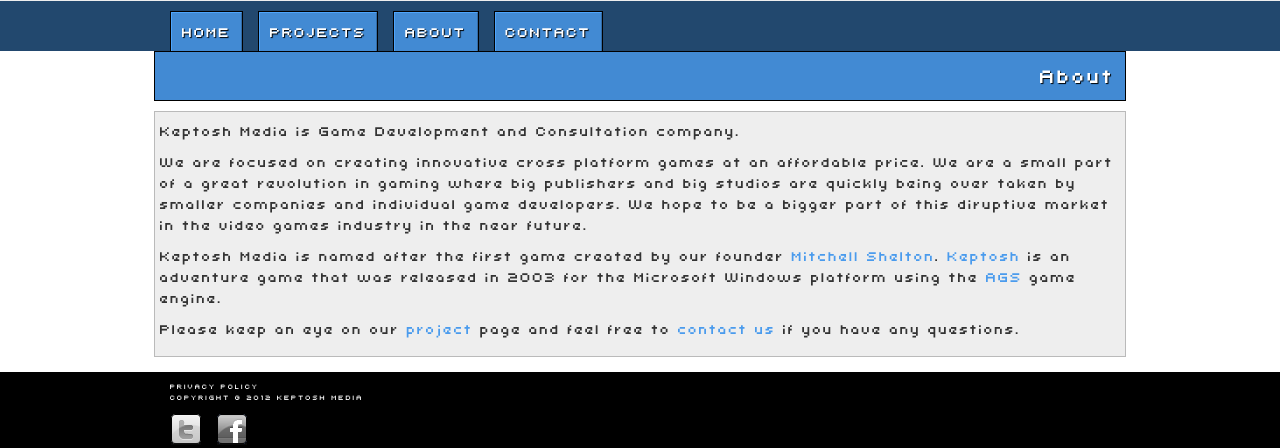
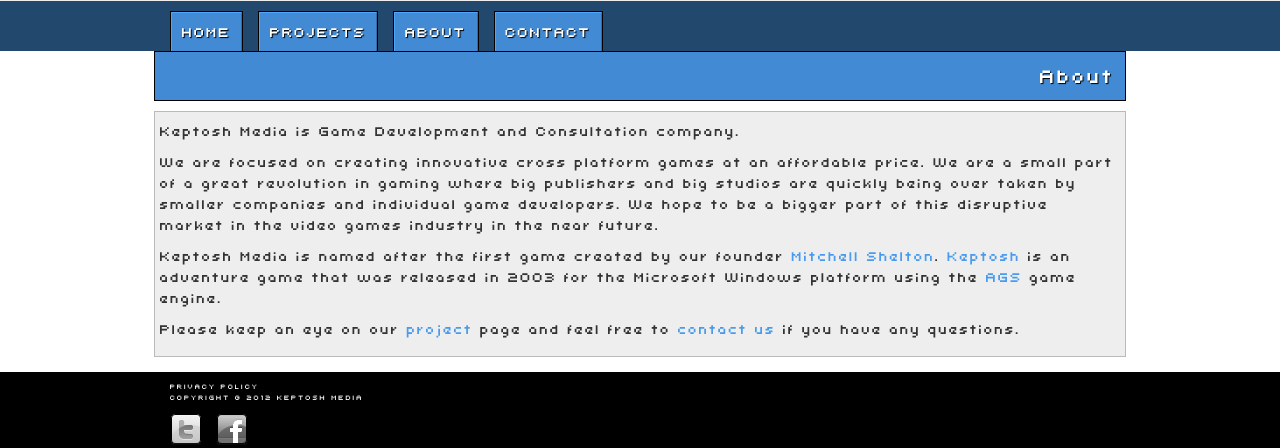
Before and after one commit to mitchellshelton/keptosh.com, a PHP site: page /about in a window 1280 px wide. Shown: the part 326-774 px from the top of the page. Run offline with PHP 8.4, Linux system fonts and the light colour scheme.

Commit message:
Spelling correction on about page.

```diff
--- a/content/about.php
+++ b/content/about.php
@@ -6,7 +6,7 @@
     Keptosh Media is Game Development and Consultation company.
     </p>
     <p>
-    We are focused on creating innovative cross platform games at an affordable price. We are a small part of a great revolution in gaming where big publishers and big studios are quickly being over taken by smaller companies and individual game developers. We hope to be a bigger part of this diruptive market in the video games industry in the near future.
+    We are focused on creating innovative cross platform games at an affordable price. We are a small part of a great revolution in gaming where big publishers and big studios are quickly being over taken by smaller companies and individual game developers. We hope to be a bigger part of this disruptive market in the video games industry in the near future.
     </p>
     <p>
     Keptosh Media is named after the first game created by our founder <a href="http://www.mitchellshelton.com/" title="Visit Mitchell Shelton's personal homepage.">Mitchell Shelton</a>. <a href="/projects/keptosh" title="View the Keptosh project page.">Keptosh</a> is an adventure game that was released in 2003 for the Microsoft Windows platform using the <a href="http://www.adventuregamestudio.co.uk/" title="Visit the AGS website.">AGS</a> game engine.    </p>
```
